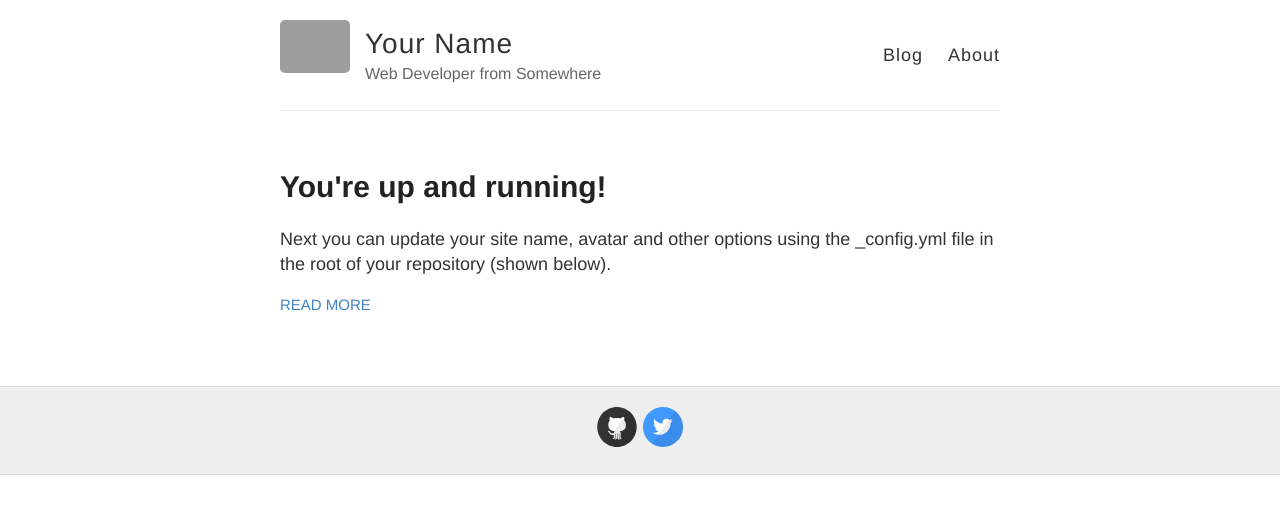
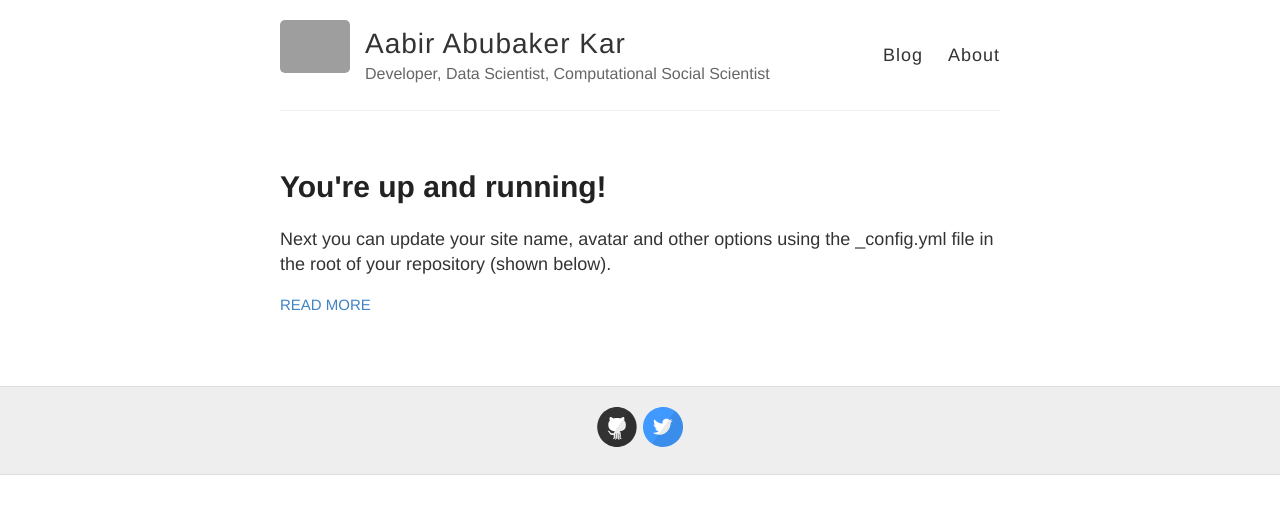
Before and after one commit to publicschoolspublicknowledge/publicschoolspublicknowledge.github.io, a Jekyll site: the page built from index.html, in a window 1280 px wide. Shown: the top 514 px of the page. Built offline with Jekyll 4.4.1, drawn with Linux system fonts in a browser that asks for light colours; grey boxes are pictures that could not be loaded.

Commit message:
change 1

```diff
--- a/_config.yml
+++ b/_config.yml
@@ -3,10 +3,10 @@
 #
 
 # Name of your site (displayed in the header)
-name: Your Name
+name: Aabir Abubaker Kar
 
 # Short bio or description (displayed in the header)
-description: Web Developer from Somewhere
+description: Developer, Data Scientist, Computational Social Scientist
 
 # URL of your avatar or profile pic (you could use your GitHub profile pic)
 avatar: https://raw.githubusercontent.com/barryclark/jekyll-now/master/images/jekyll-logo.png
@@ -21,7 +21,7 @@ footer-links:
   email:
   facebook:
   flickr:
-  github: barryclark/jekyll-now
+  github: publicschoolspublicknowledge/publicschoolspublicknowledge.github.io
   instagram:
   linkedin:
   pinterest:
```
